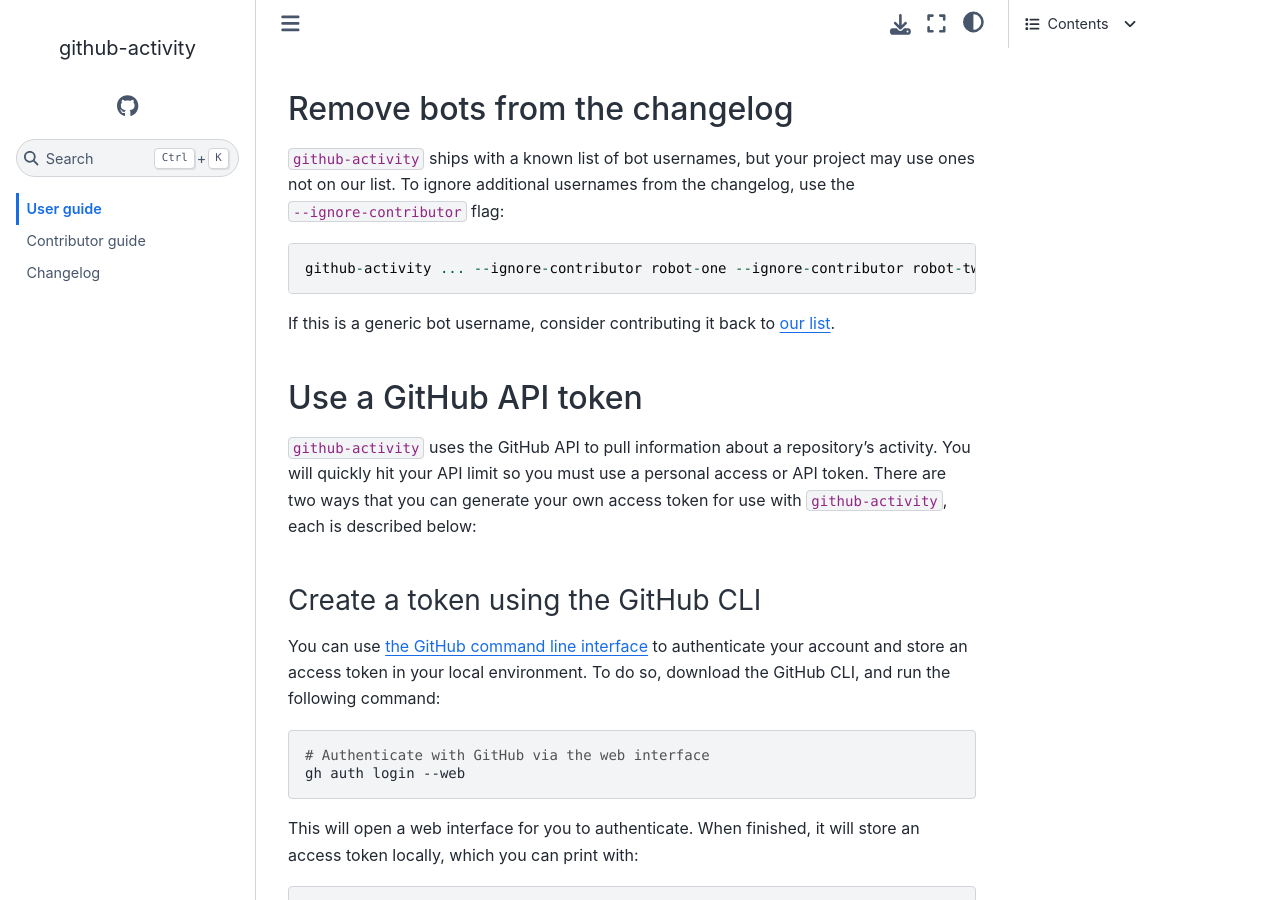
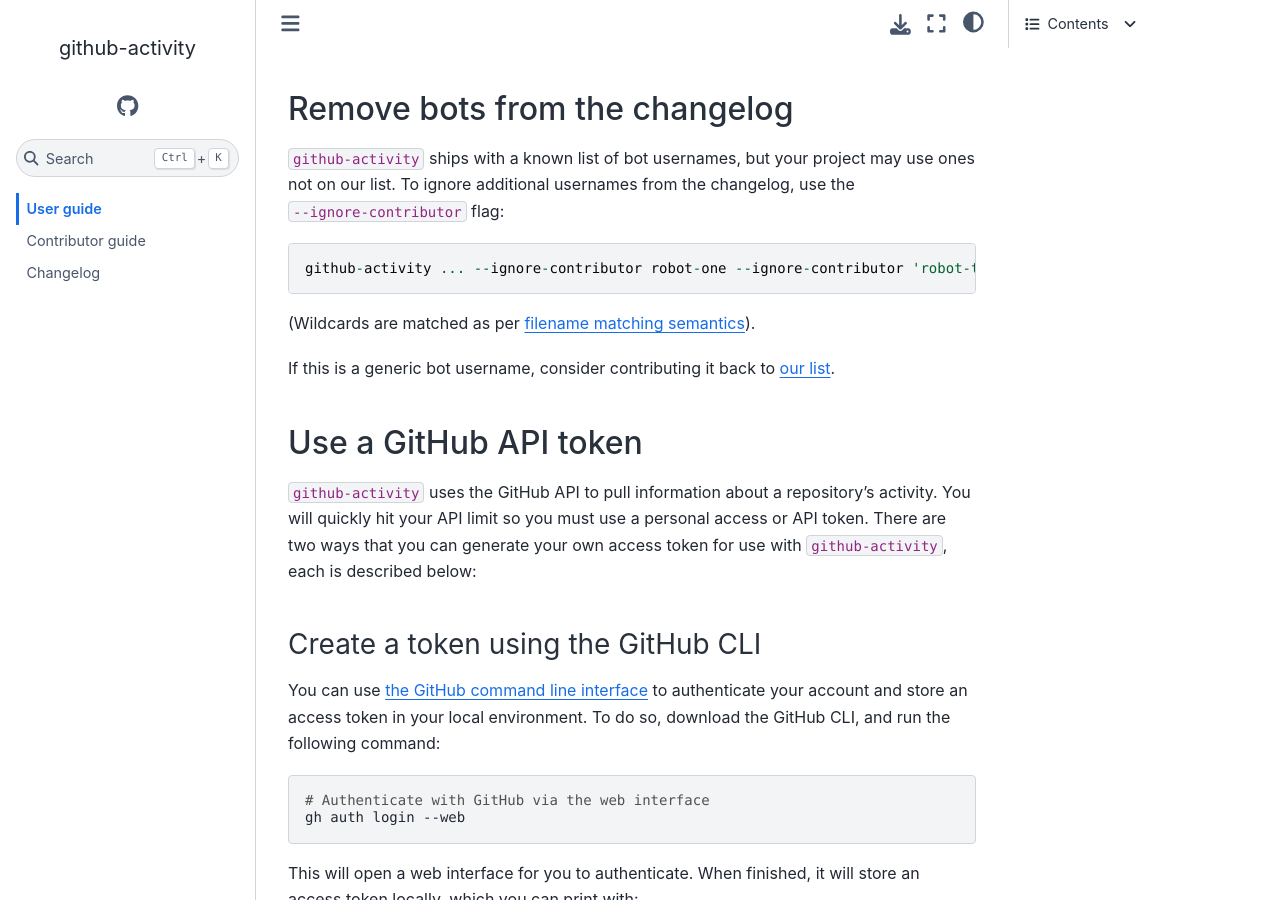
Before and after one commit to executablebooks/github-activity, a Sphinx documentation site: the page built from docs/use.md, in a window 1280 px wide and 900 px high, scrolled down 3888 px. Built offline with Sphinx 7.4.7 and the Sphinx Book theme 1.1.4, drawn with Linux system fonts in a browser that asks for light colours.

Commit message:
Allow wildcards

````diff
--- a/docs/use.md
+++ b/docs/use.md
@@ -140,8 +140,10 @@
 To ignore additional usernames from the changelog, use the `--ignore-contributor` flag:
 
 ```
-github-activity ... --ignore-contributor robot-one --ignore-contributor robot-two
+github-activity ... --ignore-contributor robot-one --ignore-contributor 'robot-two*'
 ```
+
+(Wildcards are matched as per [filename matching semantics](https://docs.python.org/3/library/fnmatch.html#fnmatch.fnmatch)).
 
 If this is a generic bot username, consider contributing it back to [our list](https://github.com/executablebooks/github-activity/blob/main/github_activity/github_activity.py#L73).
 
````
Also changed, not shown: 1 other file.
